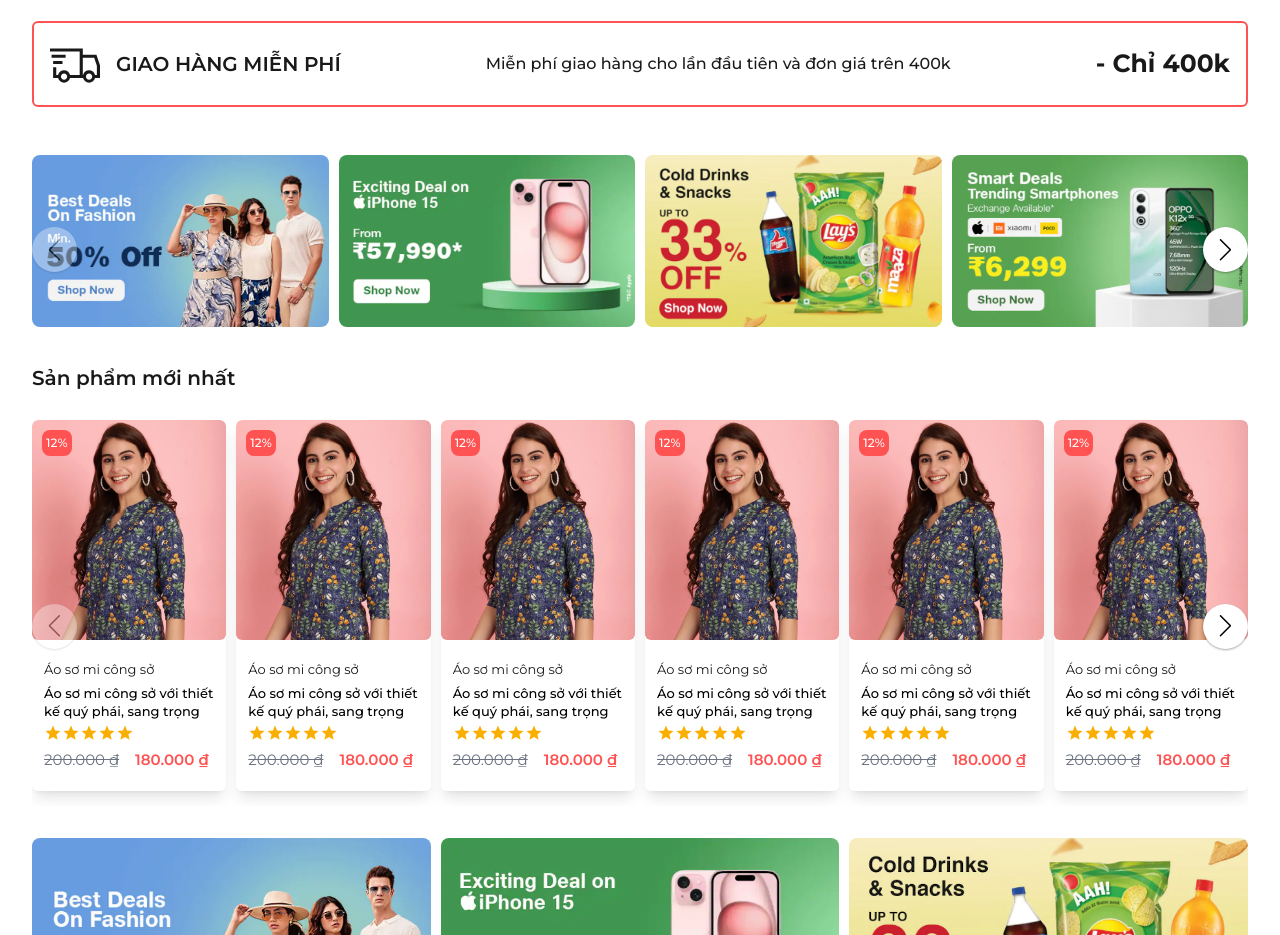
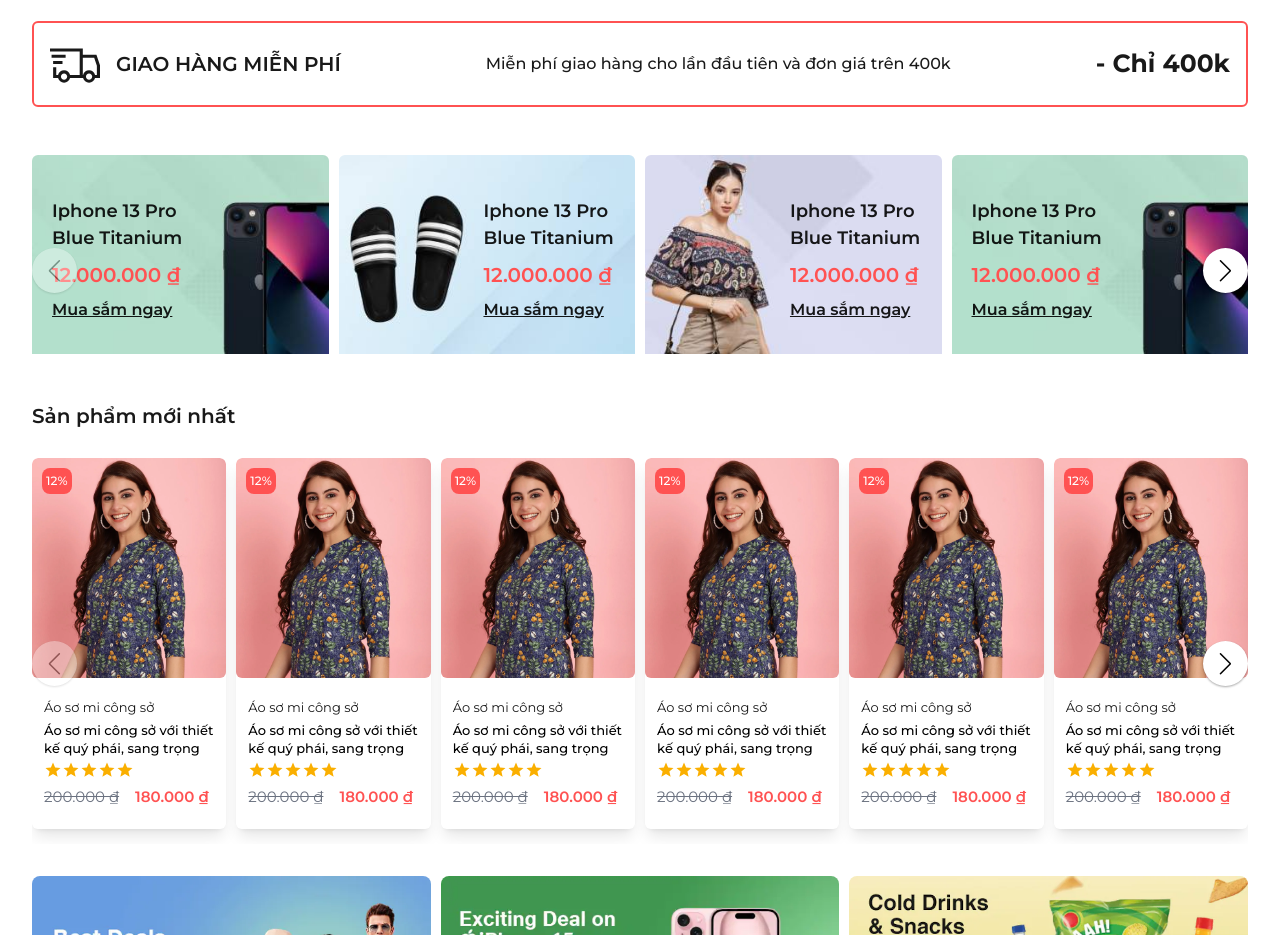
Before and after one commit to SoulMinT05/rubystore-frontend, a React (Vite) app: page / in a window 1280 px wide. Shown: the part 2020-2955 px from the top of the page. Built offline with nearby package versions, Linux system fonts and the light colour scheme.

Commit message:
change name into folder

```diff
--- a/src/App.jsx
+++ b/src/App.jsx
@@ -1,7 +1,9 @@
 import './App.css';
 import Header from './components/Header/Header';
+import Footer from './components/Footer/Footer';
 import { BrowserRouter, Route, Routes } from 'react-router-dom';
-import Home from './pages/Home/Home';
+import HomePage from './pages/HomePage/HomePage';
+import ProductListPage from './pages/ProductListPage/ProductListPage';
 
 function App() {
     return (
@@ -9,8 +11,10 @@
             <BrowserRouter>
                 <Header />
                 <Routes>
-                    <Route path={'/'} exact={true} element={<Home />} />
+                    <Route path={'/'} exact={true} element={<HomePage />} />
+                    <Route path={'/product-list'} exact={true} element={<ProductListPage />} />
                 </Routes>
+                <Footer />
             </BrowserRouter>
         </>
     );
--- a/src/components/AdsBannerSlider/AdsBannerSlider.jsx
+++ b/src/components/HomeAdsBannerSlider/HomeAdsBannerSlider.jsx
@@ -6,41 +6,41 @@
 import 'swiper/css';
 import 'swiper/css/navigation';
 import { Link } from 'react-router-dom';
-import BannerBox from '../BannerBox/BannerBox';
+import HomeBannerBox from '../HomeBannerBox/HomeBannerBox';
 
-import '../AdsBannerSlider/AdsBannerSlider.css';
+import '../HomeAdsBannerSlider/HomeAdsBannerSlider.css';
 
-const AdsBannerSlider = ({ items }) => {
+const HomeAdsBannerSlider = ({ items }) => {
     return (
         <div className="py-5 w-full">
             <Swiper slidesPerView={items} spaceBetween={10} navigation={true} modules={[Navigation]} className="smlBtn">
                 <SwiperSlide>
-                    <BannerBox img={'src/assets/banner1.webp'} link="/" />
+                    <HomeBannerBox img={'src/assets/banner1.webp'} link="/" />
                 </SwiperSlide>
                 <SwiperSlide>
-                    <BannerBox img={'src/assets/banner2.webp'} link="/" />
+                    <HomeBannerBox img={'src/assets/banner2.webp'} link="/" />
                 </SwiperSlide>
                 <SwiperSlide>
-                    <BannerBox img={'src/assets/banner3.webp'} link="/" />
+                    <HomeBannerBox img={'src/assets/banner3.webp'} link="/" />
                 </SwiperSlide>
                 <SwiperSlide>
-                    <BannerBox img={'src/assets/banner4.webp'} link="/" />
+                    <HomeBannerBox img={'src/assets/banner4.webp'} link="/" />
                 </SwiperSlide>
                 <SwiperSlide>
-                    <BannerBox img={'src/assets/banner1.webp'} link="/" />
+                    <HomeBannerBox img={'src/assets/banner1.webp'} link="/" />
                 </SwiperSlide>
                 <SwiperSlide>
-                    <BannerBox img={'src/assets/banner2.webp'} link="/" />
+                    <HomeBannerBox img={'src/assets/banner2.webp'} link="/" />
                 </SwiperSlide>
                 <SwiperSlide>
-                    <BannerBox img={'src/assets/banner3.webp'} link="/" />
+                    <HomeBannerBox img={'src/assets/banner3.webp'} link="/" />
                 </SwiperSlide>
                 <SwiperSlide>
-                    <BannerBox img={'src/assets/banner4.webp'} link="/" />
+                    <HomeBannerBox img={'src/assets/banner4.webp'} link="/" />
                 </SwiperSlide>
             </Swiper>
         </div>
     );
 };
 
-export default AdsBannerSlider;
+export default HomeAdsBannerSlider;
--- /dev/null
+++ b/src/components/HomeAdsBannerSliderSecond/HomeAdsBannerSliderSecond.css
@@ -0,0 +1,26 @@
+.swiper-button-prev,
+.swiper-button-next {
+    width: 30px;
+    height: 30px;
+    min-width: 30px;
+    top: 55% !important;
+}
+.swiper-button-prev:after,
+.swiper-button-next:after {
+    font-size: 16px !important;
+    color: #000;
+}
+.swiper-button-prev {
+    left: 0px !important;
+}
+.swiper-button-next {
+    right: 0px !important;
+}
+.swiper-button-prev:hover,
+.swiper-button-next:hover {
+    background-color: #ff5252 !important;
+}
+.swiper-button-prev:hover::after,
+.swiper-button-next:hover::after {
+    color: #fff !important;
+}
--- /dev/null
+++ b/src/components/HomeAdsBannerSliderSecond/HomeAdsBannerSliderSecond.jsx
@@ -0,0 +1,46 @@
+import React from 'react';
+import { Swiper, SwiperSlide } from 'swiper/react';
+import { Navigation } from 'swiper/modules';
+
+// Import Swiper styles
+import 'swiper/css';
+import 'swiper/css/navigation';
+import { Link } from 'react-router-dom';
+import HomeBannerImage from '../HomeBannerImage/HomeBannerImage';
+
+import '../HomeAdsBannerSliderSecond/HomeAdsBannerSliderSecond.css';
+
+const HomeAdsBannerSliderSecond = ({ items }) => {
+    return (
+        <div className="py-5 w-full">
+            <Swiper slidesPerView={items} spaceBetween={10} navigation={true} modules={[Navigation]} className="smlBtn">
+                <SwiperSlide>
+                    <HomeBannerImage info="left" image={'src/assets/homebannerimg1.jpg'} link="/" />
+                </SwiperSlide>
+                <SwiperSlide>
+                    <HomeBannerImage info="right" image={'src/assets/homebannerimg2.jpg'} link="/" />
+                </SwiperSlide>
+                {/* <SwiperSlide>
+                    <HomeBannerImage info="right" image={'src/assets/homebannerimg3.jpg'} link="/" />
+                </SwiperSlide> */}
+                <SwiperSlide>
+                    <HomeBannerImage info="right" image={'src/assets/homebannerimg4.jpg'} link="/" />
+                </SwiperSlide>
+                <SwiperSlide>
+                    <HomeBannerImage info="left" image={'src/assets/homebannerimg1.jpg'} link="/" />
+                </SwiperSlide>
+                <SwiperSlide>
+                    <HomeBannerImage info="right" image={'src/assets/homebannerimg2.jpg'} link="/" />
+                </SwiperSlide>
+                {/* <SwiperSlide>
+                    <HomeBannerImage info="right" image={'src/assets/homebannerimg3.jpg'} link="/" />
+                </SwiperSlide> */}
+                <SwiperSlide>
+                    <HomeBannerImage info="right" image={'src/assets/homebannerimg4.jpg'} link="/" />
+                </SwiperSlide>
+            </Swiper>
+        </div>
+    );
+};
+
+export default HomeAdsBannerSliderSecond;
--- a/src/components/BannerBox/BannerBox.jsx
+++ b/src/components/HomeBannerBox/HomeBannerBox.jsx
@@ -1,7 +1,7 @@
 import React from 'react';
 import { Link } from 'react-router-dom';
 
-const BannerBox = ({ img }) => {
+const HomeBannerBox = ({ img }) => {
     return (
         <div className="box bannerBo overflow-hidden rounded-lg group">
             <Link to="/">
@@ -15,4 +15,4 @@
     );
 };
 
-export default BannerBox;
+export default HomeBannerBox;
--- /dev/null
+++ b/src/components/ProductListSidebar/ProductListSidebar.jsx
@@ -0,0 +1,15 @@
+import React from 'react';
+
+import '../ProductListSidebar/ProductListSidebar.css';
+
+const ProductListSidebar = () => {
+    return (
+        <aside className="sidebar">
+            <div className="box">
+                <h3>Phân loại sản phẩm</h3>
+            </div>
+        </aside>
+    );
+};
+
+export default ProductListSidebar;
--- a/src/pages/Home/Home.jsx
+++ b/src/pages/HomePage/HomePage.jsx
@@ -3,7 +3,8 @@
 import HomeCatSlider from '../../components/HomeCatSlider/HomeCatSlider';
 
 import { LiaShippingFastSolid } from 'react-icons/lia';
-import AdsBannerSlider from '../../components/AdsBannerSlider/AdsBannerSlider';
+import HomeAdsBannerSlider from '../../components/HomeAdsBannerSlider/HomeAdsBannerSlider';
+import HomeAdsBannerSliderSecond from '../../components/HomeAdsBannerSliderSecond/HomeAdsBannerSliderSecond';
 
 import Tabs from '@mui/material/Tabs';
 import Tab from '@mui/material/Tab';
@@ -19,10 +20,9 @@
 import { Link } from 'react-router-dom';
 import HomeBlogsItem from '../../components/HomeBlogsItem/HomeBlogsItem';
 import HomeBannerSlider from '../../components/HomeBannerSlider/HomeBannerSlider';
-import Footer from '../../components/Footer/Footer';
 import HomeBannerImage from '../../components/HomeBannerImage/HomeBannerImage';
 
-const Home = () => {
+const HomePage = () => {
     const [value, setValue] = useState(0);
     const handleChange = (event, newValue) => {
         setValue(newValue);
@@ -89,7 +89,8 @@
                         <p className="font-bold text-[25px]">- Chỉ 400k</p>
                     </div>
 
-                    <AdsBannerSlider items={4} />
+                    {/* <HomeAdsBannerSlider items={4} /> */}
+                    <HomeAdsBannerSliderSecond items={4} />
                 </div>
             </section>
 
@@ -97,7 +98,7 @@
                 <div className="container">
                     <h2 className="text-[20px] font-[600]">Sản phẩm mới nhất</h2>
                     <HomeProductsSlider items={6} />
-                    <AdsBannerSlider items={3} />
+                    <HomeAdsBannerSlider items={3} />
                 </div>
             </section>
 
@@ -105,7 +106,7 @@
                 <div className="container">
                     <h2 className="text-[20px] font-[600]">Sản phẩm đặc trưng</h2>
                     <HomeProductsSlider items={6} />
-                    <AdsBannerSlider items={3} />
+                    <HomeAdsBannerSlider items={3} />
                 </div>
             </section>
 
@@ -143,14 +144,8 @@
                     </Swiper>
                 </div>
             </section>
-
-            <Footer />
-
-            <br />
-            <br />
-            <br />
         </>
     );
 };
 
-export default Home;
+export default HomePage;
--- /dev/null
+++ b/src/pages/ProductListPage/ProductListPage.jsx
@@ -0,0 +1,16 @@
+import React from 'react';
+import ProductListSidebar from '../../components/ProductListSidebar/ProductListSidebar';
+
+const ProductListPage = () => {
+    return (
+        <section className="py-8">
+            <div className="container flex gap-3">
+                <div className="sidebarWrapper w-[20%] h-full bg-white">
+                    <ProductListSidebar />
+                </div>
+            </div>
+        </section>
+    );
+};
+
+export default ProductListPage;
```
Also changed, not shown: src/assets/homebannerimg3.png (added), src/assets/homebannerimg4.jpg (added), src/components/HomeAdsBannerSlider/HomeAdsBannerSlider.css (renamed from src/components/AdsBannerSlider/AdsBannerSlider.css), src/components/HomeBannerBox/HomeBannerBox.css (added), src/components/ProductListSidebar/ProductListSidebar.css (added).
